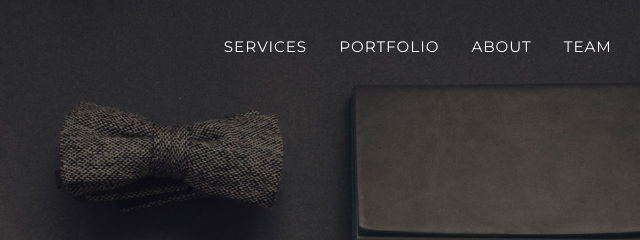
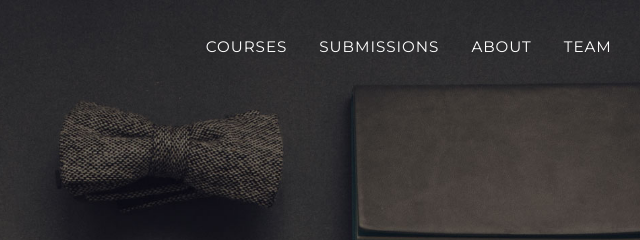
Before and after one commit to rohanlamichhane/awsHW, a plain HTML site: page index.html in a window 1280 px wide. Shown: the top 240 px of the page, 466-1106 px from the left. Drawn offline with nearby package versions, Linux system fonts and the light colour scheme.

Commit message:
Update index.html

```diff
--- a/index.html
+++ b/index.html
@@ -5,7 +5,7 @@
         <meta name="viewport" content="width=device-width, initial-scale=1, shrink-to-fit=no" />
         <meta name="description" content="" />
         <meta name="author" content="" />
-        <title>Agency - Start Bootstrap Theme</title>
+        <title>Agency - Welcome CSCE 3420 Internet Programming Theme</title>
         <!-- Favicon-->
         <link rel="icon" type="image/x-icon" href="assets/favicon.ico" />
         <!-- Font Awesome icons (free version)-->
@@ -27,8 +27,8 @@
                 </button>
                 <div class="collapse navbar-collapse" id="navbarResponsive">
                     <ul class="navbar-nav text-uppercase ms-auto py-4 py-lg-0">
-                        <li class="nav-item"><a class="nav-link" href="#services">Services</a></li>
-                        <li class="nav-item"><a class="nav-link" href="#portfolio">Portfolio</a></li>
+                        <li class="nav-item"><a class="nav-link" href="#services">Courses</a></li>
+                        <li class="nav-item"><a class="nav-link" href="#portfolio">Submissions</a></li>
                         <li class="nav-item"><a class="nav-link" href="#about">About</a></li>
                         <li class="nav-item"><a class="nav-link" href="#team">Team</a></li>
                         <li class="nav-item"><a class="nav-link" href="#contact">Contact</a></li>
```
